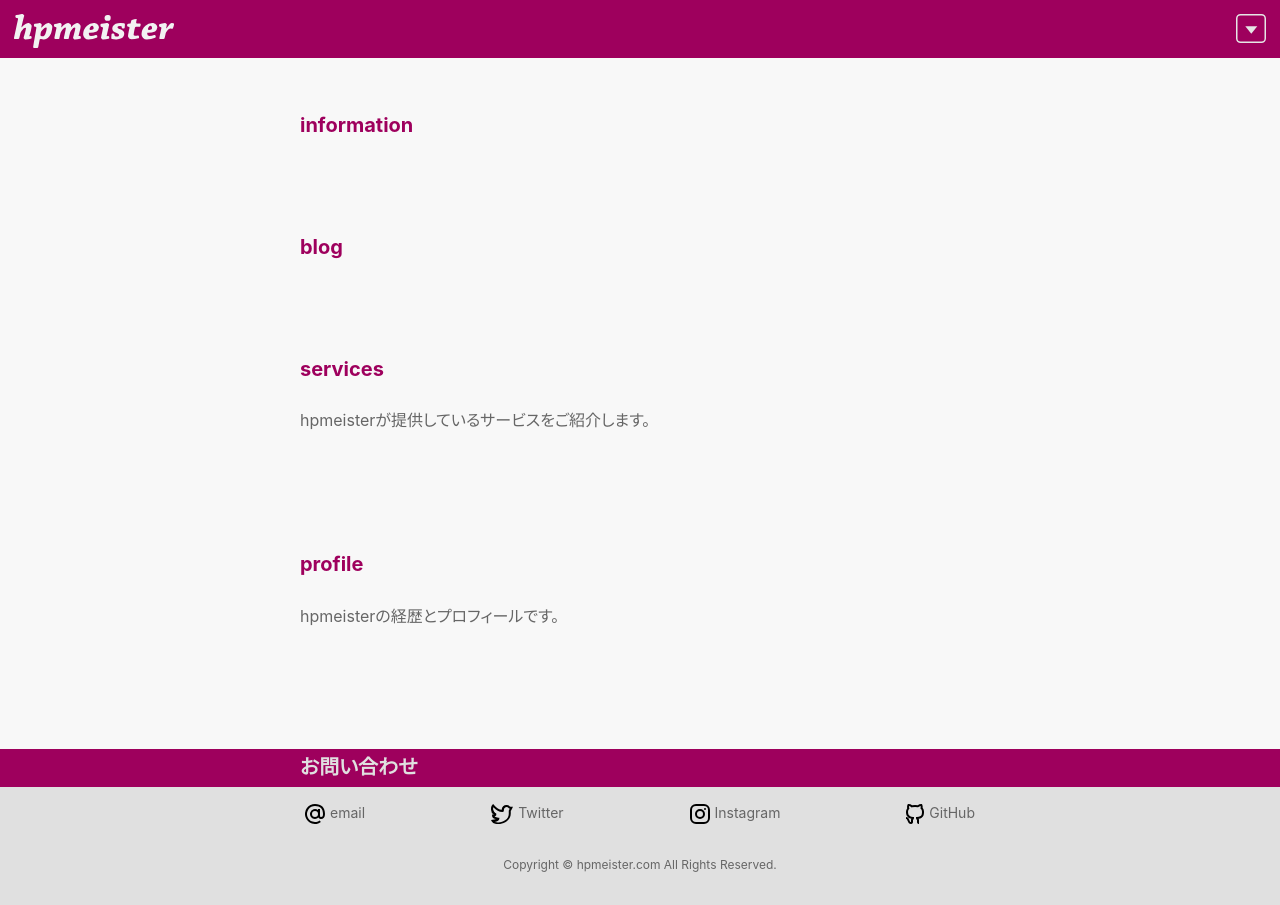
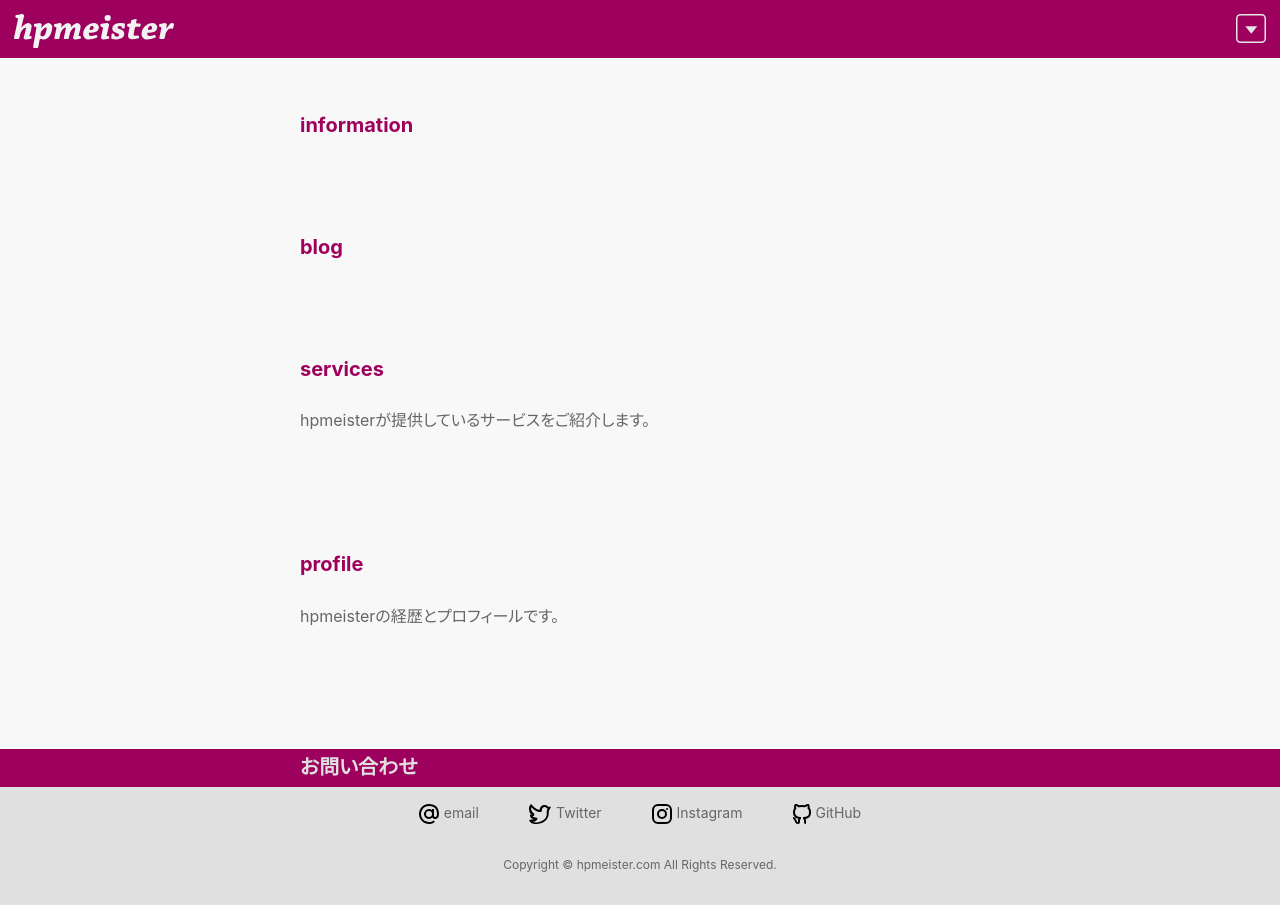
Before and after one commit to kitystudio/hpmeister2021, a PHP site: page / in a window 1280 px wide. Run offline with PHP 8.4, Linux system fonts and the light colour scheme; data that the repository does not hold is empty.

```diff
--- a/html/_assets/css/big.css
+++ b/html/_assets/css/big.css
@@ -1,3 +1,11 @@
+footer ul.socmed {
+  justify-content: center;
+}
+
+footer ul.socmed li {
+  padding-left: 20px;
+  padding-right: 20px;
+}
 
 .menutoggle:hover, button {
   cursor: pointer;
--- a/html/_assets/css/common.css
+++ b/html/_assets/css/common.css
@@ -96,7 +96,6 @@ footer.title h2 {
 
 footer ul.socmed {
   display: flex;
-  justify-content: space-between;
   align-items: center;
 }
 
@@ -217,7 +216,7 @@ footer.content {
   padding: 15px 5px;
   display: inline-block;
   vertical-align: top;
-  overflow-y: scroll;
+/*  overflow-y: scroll;*/
   -ms-overflow-style: none;/* IE, Edge 対応 */
   white-space: normal;
   margin: 0 5px;
--- a/html/_assets/css/main.css
+++ b/html/_assets/css/main.css
@@ -1,8 +1,8 @@
 @import url("common.css");
 
-@import url("small.css") screen and (max-width: 414px);
+@import url("small.css") screen and (max-width: 559px);
 
-@import url("big.css") print, screen and (min-width: 415px);
+@import url("big.css") print, screen and (min-width: 560px);
 
 @import url("dark.css") (prefers-color-scheme: dark) ;
 
--- a/html/_assets/css/small.css
+++ b/html/_assets/css/small.css
@@ -0,0 +1,8 @@
+footer ul.socmed {
+  justify-content: space-between;
+}
+
+footer ul.socmed li {
+  overflow: hidden;
+  white-space:  nowrap;
+}
--- a/html/index.php
+++ b/html/index.php
@@ -4,6 +4,7 @@
 <head>
   <meta charset="UTF-8">
   <meta name="viewport" content="width=device-width, initial-scale=1">
+  <meta name="description" content="大阪でデザインするhpmeisterのホームページ。ウェブやグラフィック等のデザインが可能。">
   <title>hpmeister.com</title>
   <link rel="stylesheet" href="/_assets/css/main.css">
 </head>
```
